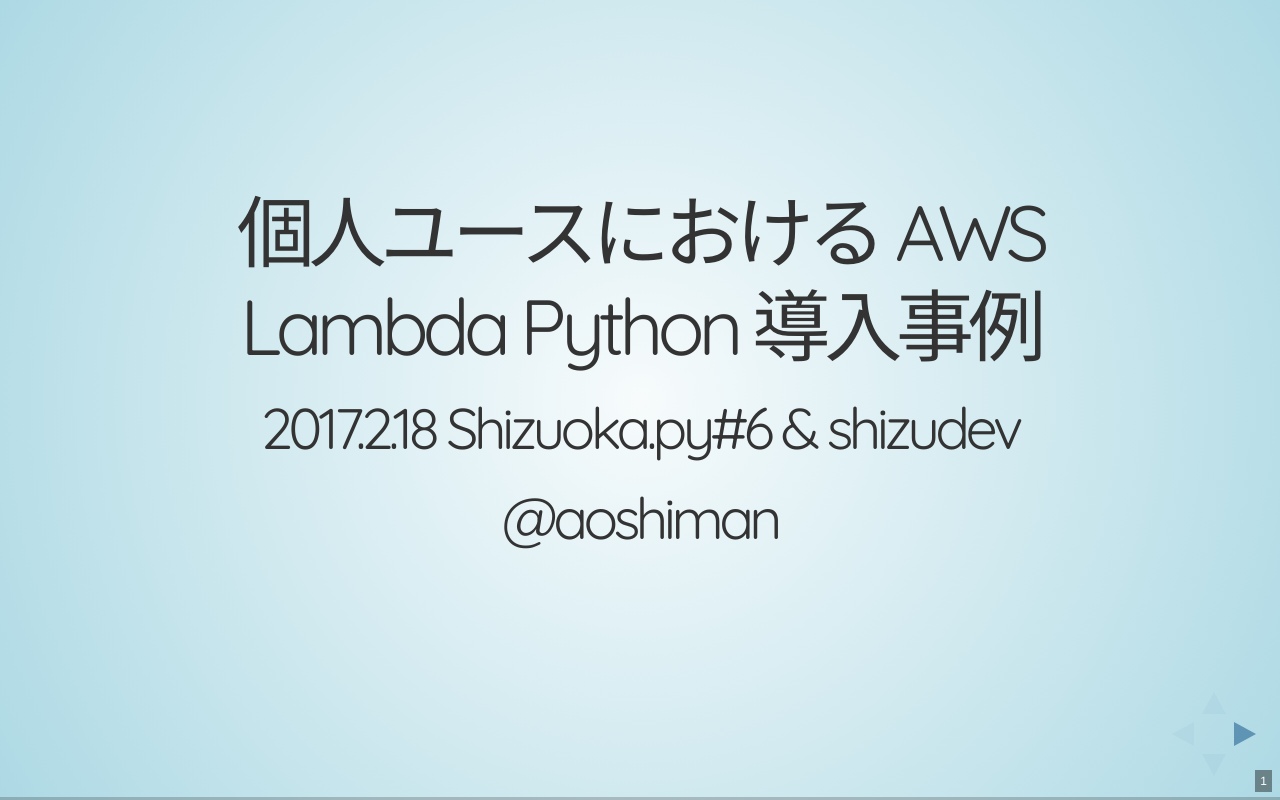
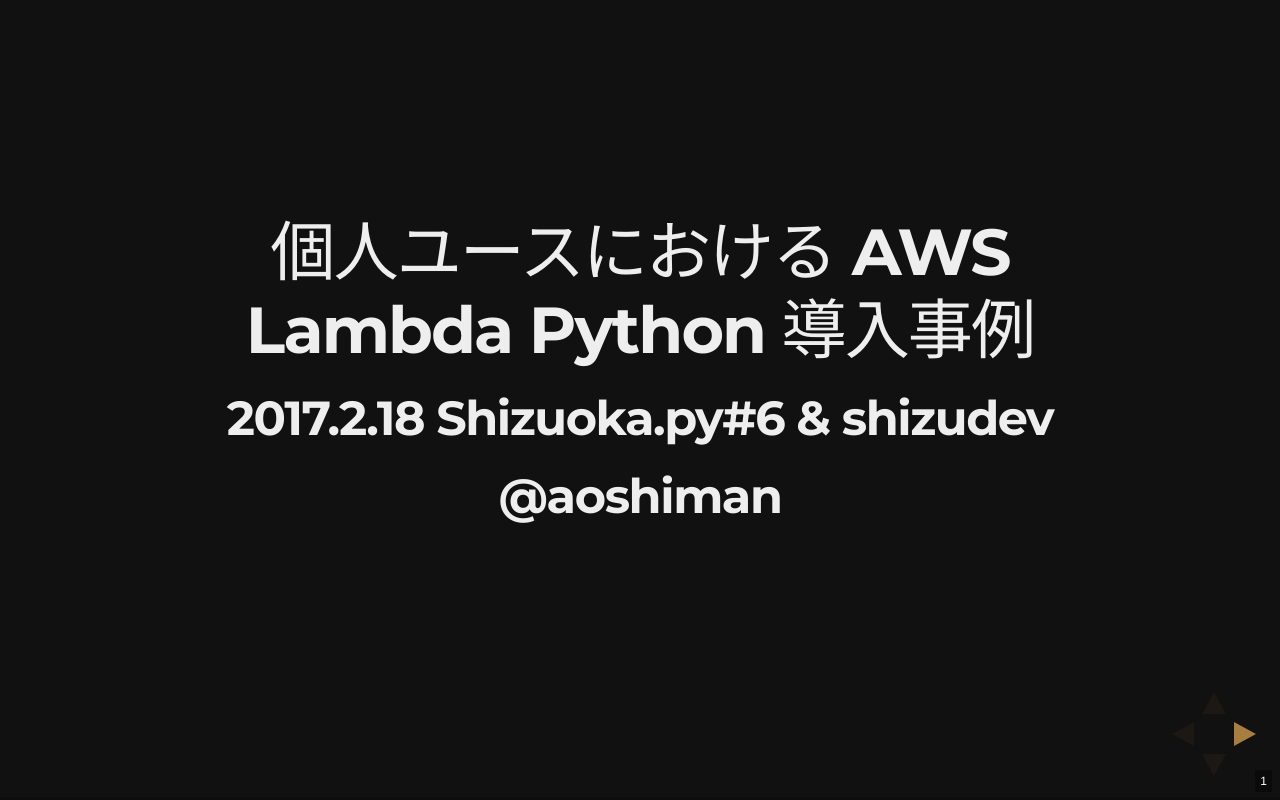
Before and after one commit to aoshiman/shizuokapy6, a website: page index.html in a window 1280 px wide. Drawn offline with nearby package versions, Linux system fonts and the light colour scheme.

Commit message:
Update index.html

```diff
--- a/index.html
+++ b/index.html
@@ -7,7 +7,7 @@
     <title>個人ユースにおけるAWS Lambda Python事例</title>
 
     <link rel="stylesheet" href="css/reveal.css">
-    <link rel="stylesheet" href="css/theme/sky.css">
+    <link rel="stylesheet" href="css/theme/night.css">
     <style type="text/css">
           .reveal h1,
           .reveal h2,
```
